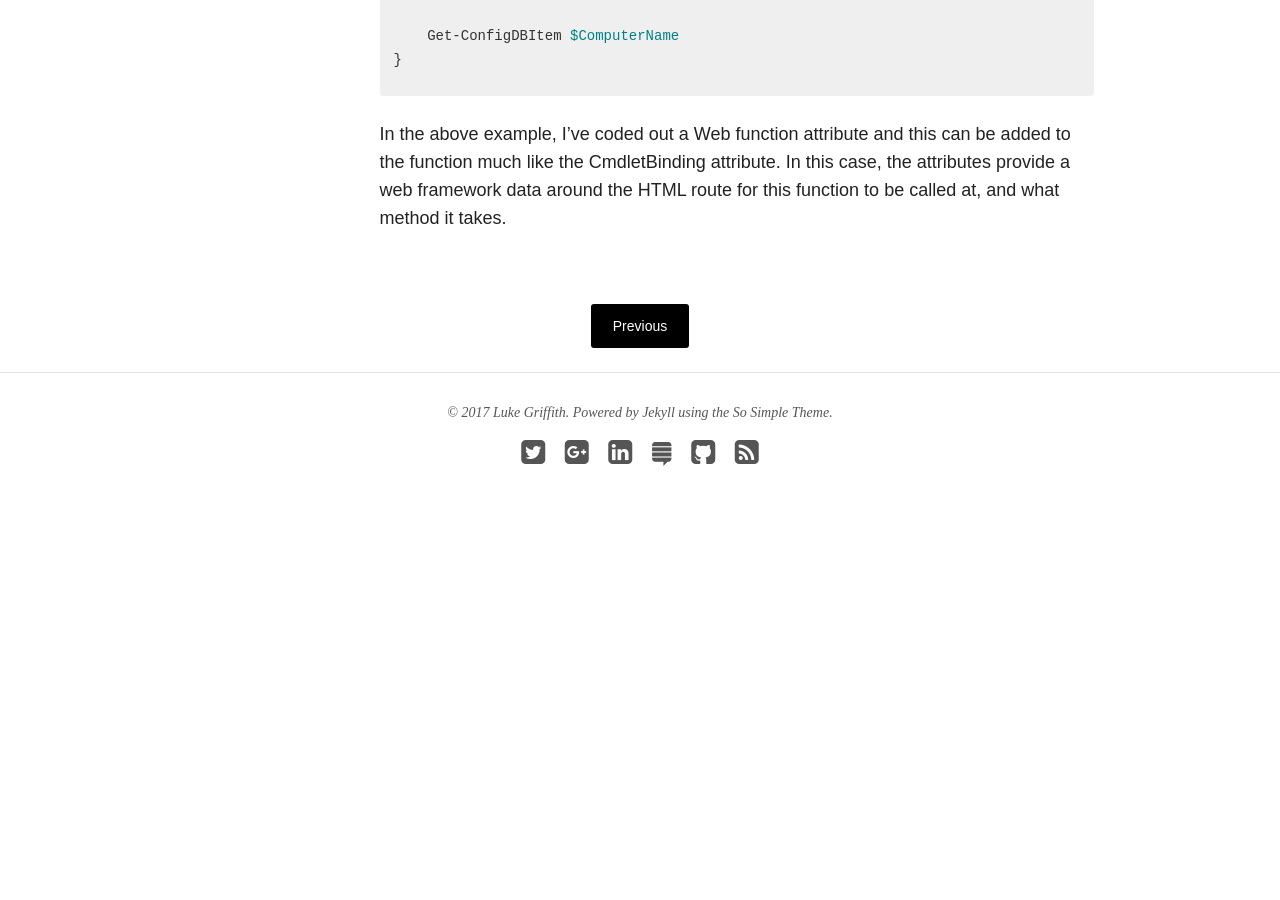
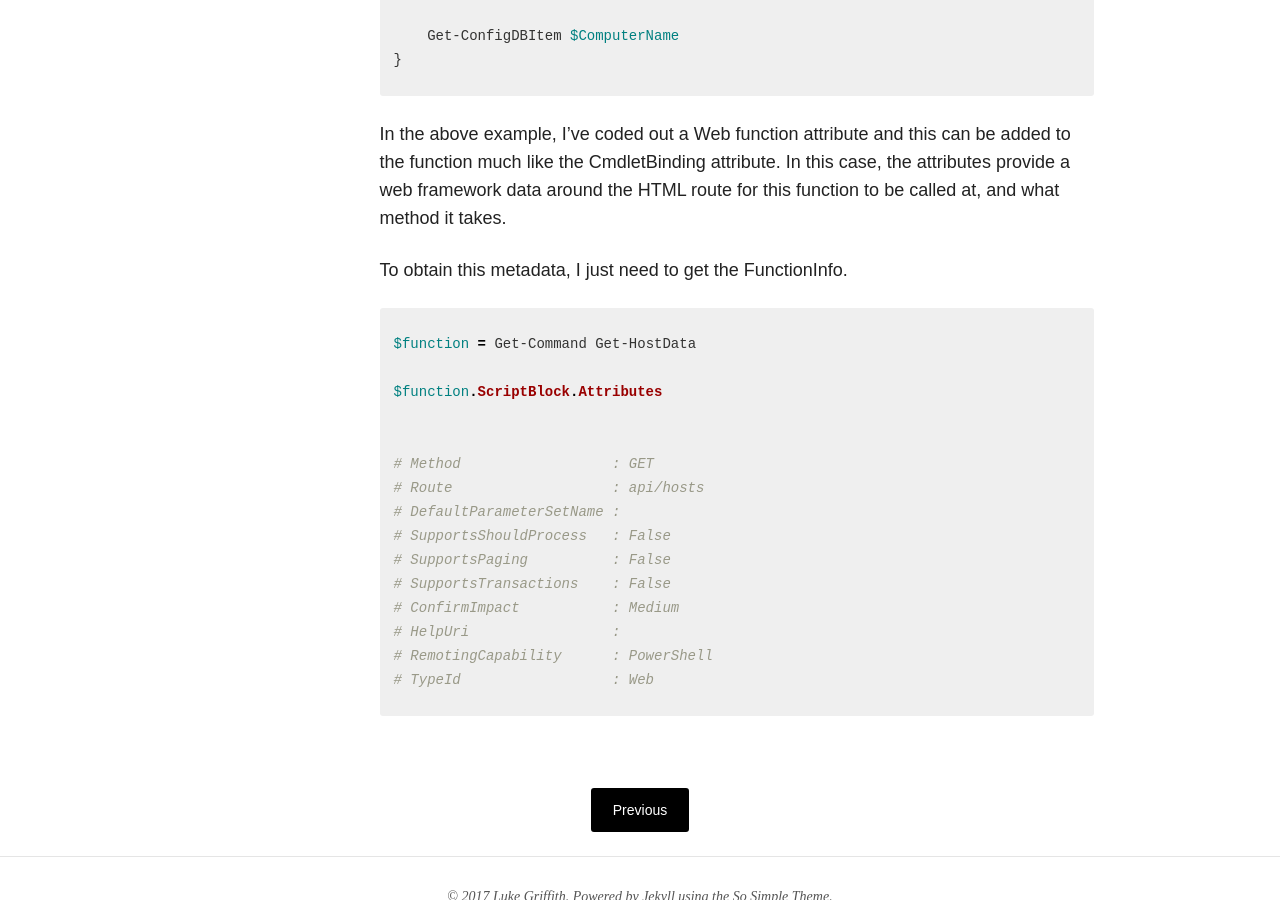
Before and after one commit to lukegriffith/JekyllBlog_Config, a Jekyll site: the page built from _posts/documentation/2017-01-23-PowerShell-Custom-Attributes.md, in a window 1280 px wide and 900 px high, scrolled down 3597 px. Built offline with Jekyll 4.4.1, drawn with Linux system fonts in a browser that asks for light colours; nearby versions of some CDN libraries; before the commit the page ends 4161 px from its top, so only the background shows below that.

Commit message:
changes.

```diff
--- a/_posts/documentation/2017-01-23-PowerShell-Custom-Attributes.md
+++ b/_posts/documentation/2017-01-23-PowerShell-Custom-Attributes.md
@@ -134,3 +134,25 @@ function Get-HostData {
 
 In the above example, I've coded out a Web function attribute and this can be added to the function much like the CmdletBinding attribute.
 In this case, the attributes provide a web framework data around the HTML route for this function to be called at, and what method it takes.
+
+To obtain this metadata, I just need to get the FunctionInfo.
+
+
+{% highlight powershell %}
+$function = Get-Command Get-HostData
+
+$function.ScriptBlock.Attributes
+
+
+# Method                  : GET
+# Route                   : api/hosts
+# DefaultParameterSetName :
+# SupportsShouldProcess   : False
+# SupportsPaging          : False
+# SupportsTransactions    : False
+# ConfirmImpact           : Medium
+# HelpUri                 :
+# RemotingCapability      : PowerShell
+# TypeId                  : Web
+
+{% endhighlight %}
```
